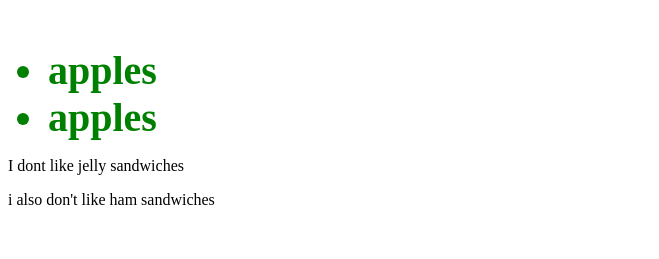
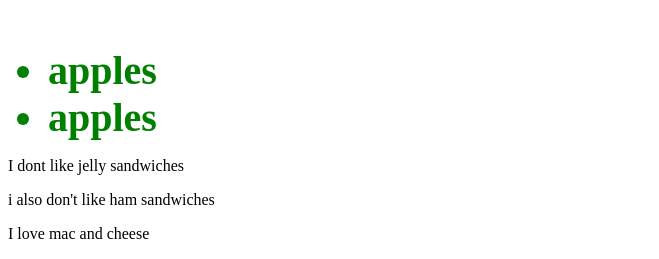
Before and after one commit to emilylushing/website3, a plain HTML site: page index.html in a window 1280 px wide. Shown: the part 741-1000 px from the top of the page, without its empty margins (0-659 px from the left). Before the commit the page ends 966 px from the top, so only its background shows below. Drawn offline with Linux system fonts and the light colour scheme.

Commit message:
Update index.html

```diff
--- a/index.html
+++ b/index.html
@@ -23,7 +23,6 @@
 
 
 <html>
-
 	<h2>favorite cakes</h2> <!-- unordered list example -->
 	<ul>
 		<li>chocolate cake</li>
@@ -39,14 +38,11 @@
 		<li>blueberry cake</li>
 	</ul>
 
-
-
 	<h2>my least favorite fruits </h2>
 	<ul>
 		<li>apples</li>
 		<li>apples</li>
 	</ul>
-
 
 	<div id = "dislikes">
 		<p> I dont like jelly sandwiches </p>
@@ -54,4 +50,5 @@
 		<p>i also don't like ham sandwiches </p>
 	</div>
 
+	<p> I love mac and cheese </p>
 </html>
```
